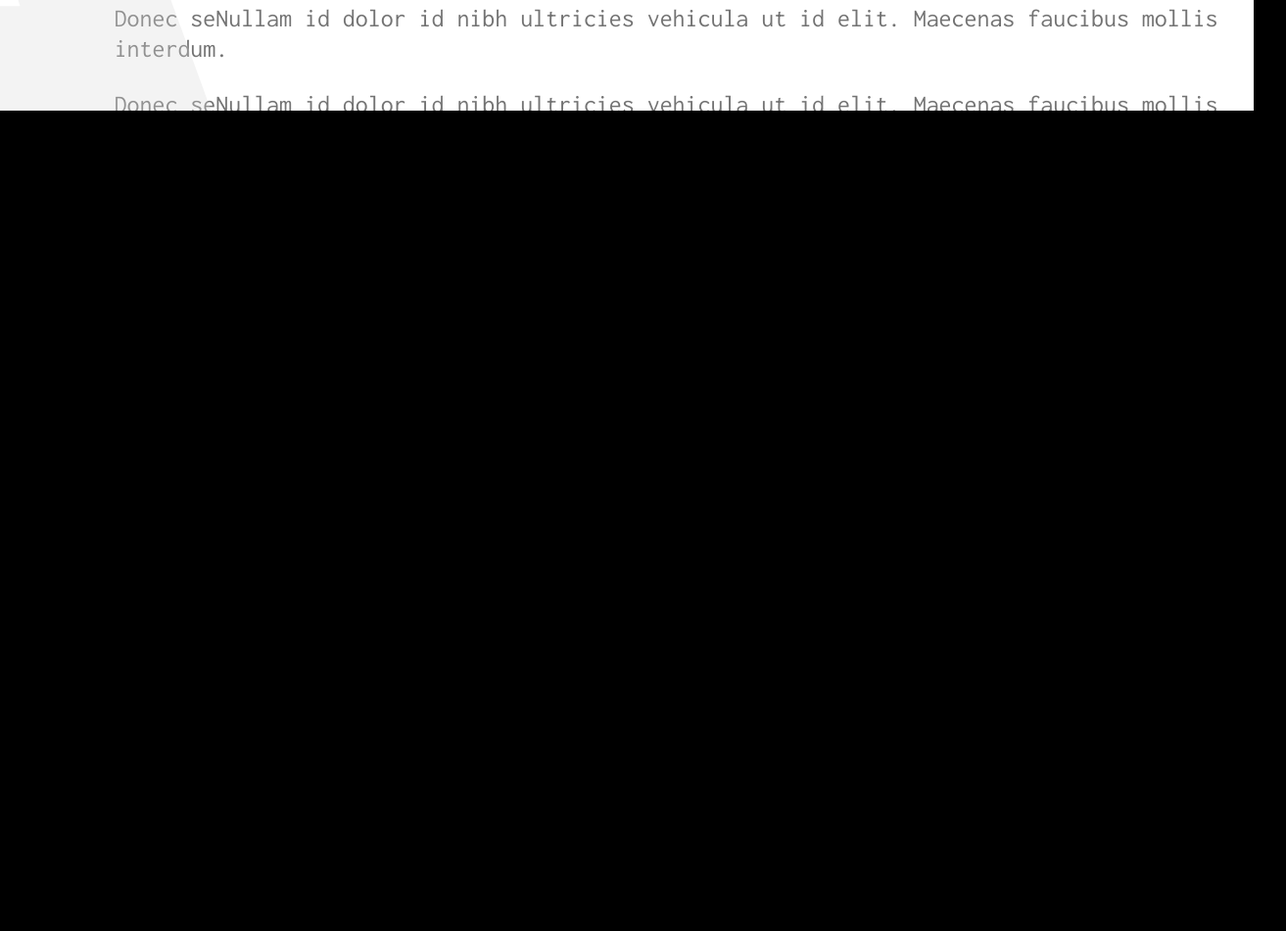
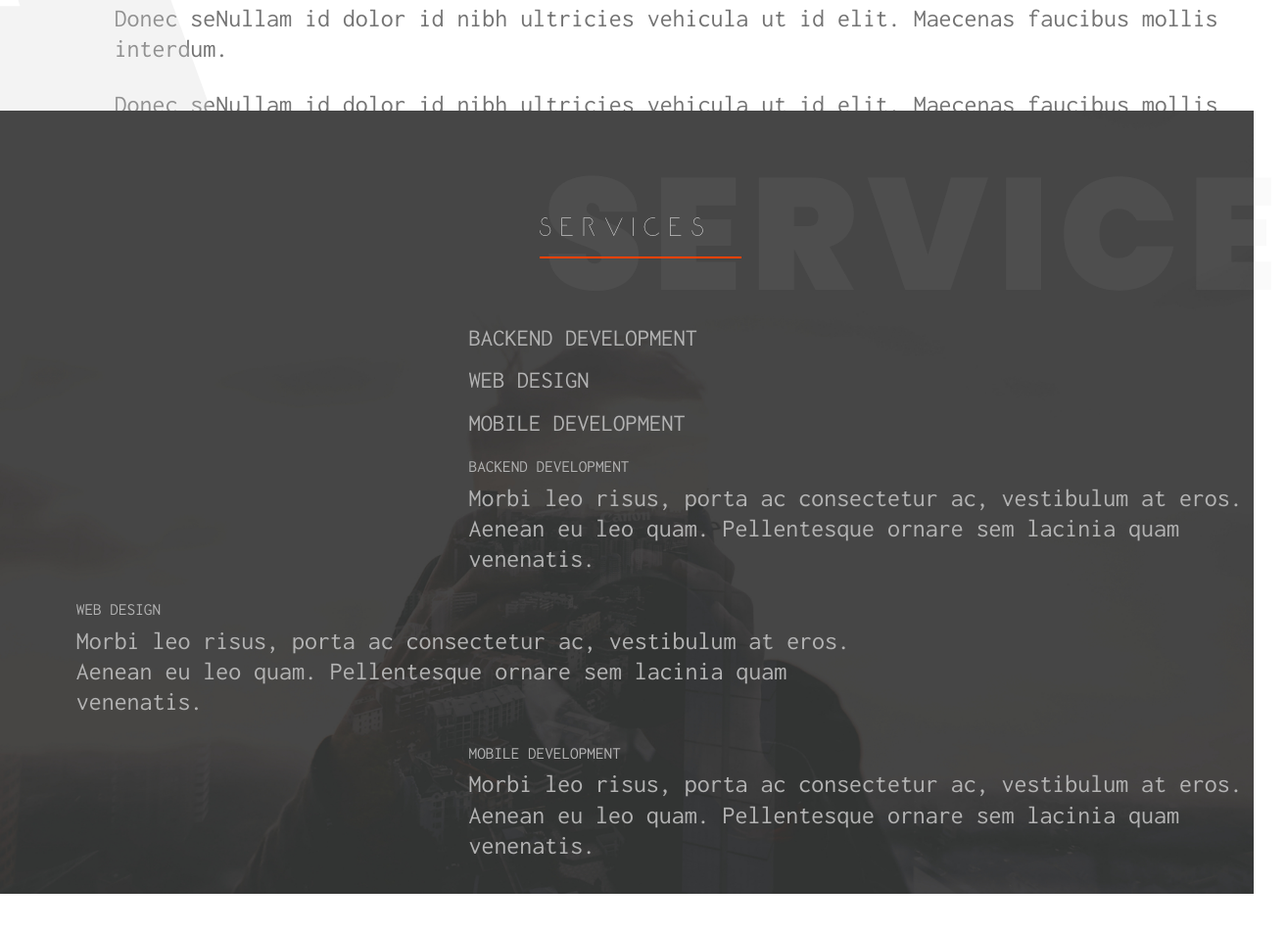
Before and after one commit to obinasBaba/Vigoza, a plain HTML site: page index.html in a window 1280 px wide. Shown: the part 1487-2438 px from the top of the page at 98% size, 1313 px wide, since content can reach past the window. Before the commit the page ends 2400 px from the top, so only its background shows below. Drawn offline with Linux system fonts and the light colour scheme; files whose address does not match are found by name.

Commit message:
headline style finished

```diff
--- a/index.html
+++ b/index.html
@@ -18,7 +18,9 @@
 
 <div class="pagination__nav">
     <h1 class="page__no">01</h1>
-    <p class="page__name">About <br> Us</p>
+<!--    <p class="page__name">About <br> Us</p>-->
+<!--    <p class="page__name">Home</p>-->
+    <p class="page__name">service</p>
 
     <div class="dot"></div>
     <div class="dot active">
@@ -60,9 +62,7 @@
         VIGOZA
     </section>
 </div>
-
-
-<section class="about-me">
+<section class="about__me">
     <div class="effect-A">A</div>
     <div class="effect-about">ABOUT</div>
 
@@ -97,6 +97,45 @@
 
 </section>
 
+<section class="service">
+
+    <div class="headline">
+        <p class="service__effect">SERVICE</p>
+        <h1>SERVICES</h1>
+    </div>
+
+    <div class="service__list">
+        <h5>BACKEND DEVELOPMENT</h5>
+        <h5>WEB DESIGN</h5>
+        <h5>MOBILE DEVELOPMENT</h5>
+    </div>
+
+    <div class="service__desc backend__dev">
+        <h6>BACKEND DEVELOPMENT</h6>
+        <p>Morbi leo risus, porta ac
+            consectetur ac, vestibulum at eros.
+            Aenean eu leo quam. Pellentesque
+            ornare sem lacinia quam venenatis.</p>
+    </div>
+
+    <div class="service__desc web__design">
+        <h6>WEB DESIGN</h6>
+        <p>Morbi leo risus, porta ac
+            consectetur ac, vestibulum at eros.
+            Aenean eu leo quam. Pellentesque
+            ornare sem lacinia quam venenatis.</p>
+    </div>
+
+    <div class="service__desc mobile__dev">
+        <h6>MOBILE DEVELOPMENT</h6>
+        <p>Morbi leo risus, porta ac
+            consectetur ac, vestibulum at eros.
+            Aenean eu leo quam. Pellentesque
+            ornare sem lacinia quam venenatis.</p>
+    </div>
+
+</section>
+
 
 <!--JavaScript at end of body for optimized loading-->
 <script type="text/javascript" src="js/materialize.min.js"></script>
--- a/scss/partials/_aboutMe.scss
+++ b/scss/partials/_aboutMe.scss
@@ -1,4 +1,4 @@
-.about-me{
+.about__me{
   padding: 5em 1.4em 2em 1.5em;
   position: relative;
   background: white;
--- a/scss/partials/_all.scss
+++ b/scss/partials/_all.scss
@@ -1,6 +1,6 @@
 @import "base";
 @import "welcome";
-@import "intro";
+@import "services";
 @import "aboutMe";
 @import "portfolio";
 @import "contact";
--- a/scss/partials/_base.scss
+++ b/scss/partials/_base.scss
@@ -12,9 +12,10 @@ body{
   font-family: $ff-inconsolata;
   line-height: 1.2;
   font-size: calc(.875rem + 1vw);
-  height: 300vh;
 
-  background: #000;
+  height: 400vh; //todo delete this
+
+  background: white;
 
   position: relative;
 }
--- a/scss/partials/_nav.scss
+++ b/scss/partials/_nav.scss
@@ -8,7 +8,8 @@
   transform: translateY(-54%);
   z-index: 999;
   text-transform: uppercase;
-  color: $dark-gray;
+  //color: $dark-gray; //todo for home and about
+  color: $white; //todo for service
   text-align: center;
 
   display: flex;
@@ -18,7 +19,9 @@
 
   & > * {
     margin: 0 0 1.3rem 0;
-    font-weight: bold;
+    //font-weight: bold; //todo for about only
+
+    font-weight: initial;
   }
 
   & .page__no {
@@ -29,14 +32,15 @@
 
   & .page__name{
 
-    font-size: 1.4em;
+    //font-size: 1.4em; //todo for home and about
+    font-size: 1.1em;
     align-self: end;
   }
 }
 
 .dot {
   padding: .5em;
-  background-color: $light-light-gray;
+  background-color: $gray;
   border-radius: 50%;
   align-self: center;
   margin-left: -15px;
@@ -53,7 +57,10 @@
     display: block;
     padding: .5em;
     border-radius: 50%;
-    background: $dark-gray;
+
+
+    //background: $dark-gray;  //todo for home and about
+    background: $white;
 
   }
 
--- /dev/null
+++ b/scss/partials/_services.scss
@@ -0,0 +1,83 @@
+.service {
+  height: 100vh;
+  width: 100vw;
+  color: $light-gray;
+
+  background-image: url("../img/services_bg.jpg");
+  background-size: cover;
+  background-repeat: no-repeat;
+  background-position: center;
+
+  display: grid;
+  grid-template-columns: 3em repeat(3, auto);
+  grid-auto-rows: min-content;
+  grid-template-areas: 'head head   head     head'
+                       '.    .      list     list'
+                       '.    .      backend  backend'
+                       '.    web    web      .      '
+                       '.    .      mobile   mobile';
+}
+
+.headline {
+  grid-area: head;
+  align-self: center;
+  justify-self: center;
+
+  position: relative;
+  padding: 2em;
+  margin-top: 2em;
+  z-index: 1;
+
+  .service__effect{
+    position: absolute;
+    top: 50%;
+    bottom: 0;
+    left: 20%;
+    line-height: 0;
+    margin: 0;
+    display: inline;
+
+    font-size: 6.25em;
+    font-family: $ff-poppins;
+    color: rgba($light-gray, .07);
+    z-index: -1;
+    letter-spacing: 10px;
+  }
+
+  h1 {
+    font-size: 1.875rem;
+    font-family: $ff-abyssopelagic;
+    letter-spacing: 10px;
+    //text-shadow: 0.1em 0.1em 0.3em #000;
+    font-weight: normal;
+    color: $white;
+    margin: 0;
+    z-index: 2;
+
+    &::after{
+      content: '';
+      display: block;
+      height: 2px;
+      width: 116%;
+      background: $accent;
+      margin-top: .5em;
+    }
+
+  }
+}
+
+.service__list {
+  grid-area: list;
+}
+
+.backend__dev {
+  grid-area: backend;
+}
+
+.web__design {
+  grid-area: web;
+}
+
+.mobile__dev {
+  grid-area: mobile;
+}
```
Also changed, not shown: img/services_bg.jpg (added), scss/main.css, scss/partials/_intro.scss (added), 1 other file.
